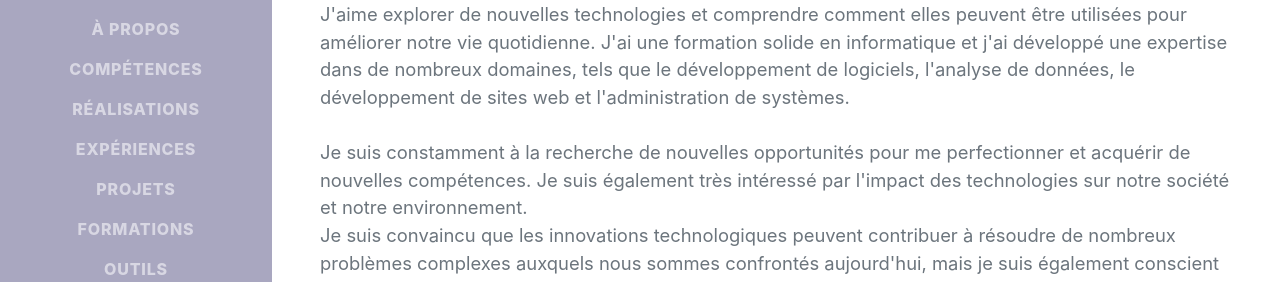
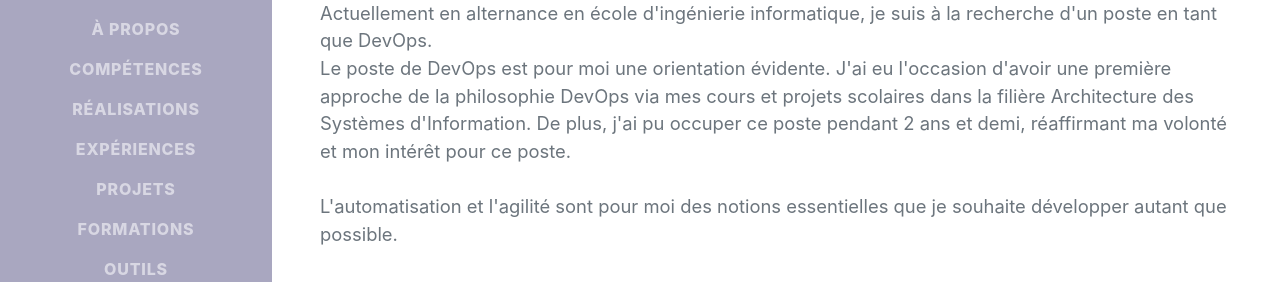
Before and after one commit to Tharshigansachchi/tharshi-portfolio, a website: page index.html in a window 1280 px wide. Shown: the part 314-596 px from the top of the page. Drawn offline with nearby package versions, Linux system fonts and the light colour scheme; a web font is replaced by a local one.

Commit message:
Ajout partie présentation

```diff
--- a/index.html
+++ b/index.html
@@ -49,11 +49,9 @@
                     <div class="subheading mb-5">
                         DEVOPS · EXPERT EN ARCHITECTURE DES SYSTEMES D'INFORMATIONS
                     </div>
-                    <p class="lead mb-5">Passionné par le monde du numérique et les innovations technologiques depuis tout petit, j'ai toujours été fasciné par les ordinateurs et les possibilités qu'offre l'univers digital. <br> J'aime explorer de nouvelles technologies et comprendre comment elles peuvent être utilisées pour améliorer notre vie quotidienne.
-
-                        J'ai une formation solide en informatique et j'ai développé une expertise dans de nombreux domaines, tels que le développement de logiciels, l'analyse de données, le développement de sites web et l'administration de systèmes.<br><br> Je suis constamment à la recherche de nouvelles opportunités pour me perfectionner et acquérir de nouvelles compétences.
-
-                        Je suis également très intéressé par l'impact des technologies sur notre société et notre environnement.<br> Je suis convaincu que les innovations technologiques peuvent contribuer à résoudre de nombreux problèmes complexes auxquels nous sommes confrontés aujourd'hui, mais je suis également conscient des défis et des enjeux éthiques qu'elles posent.</p>
+                    <p class="lead mb-5">Actuellement en alternance en école d'ingénierie informatique, je suis à la recherche d'un poste en tant que DevOps. <br>
+                        Le poste de DevOps est pour moi une orientation évidente. J'ai eu l'occasion d'avoir une première approche de la philosophie DevOps via mes cours et projets scolaires dans la filière Architecture des Systèmes d'Information. De plus, j'ai pu occuper ce poste pendant 2 ans et demi, réaffirmant ma volonté et mon intérêt pour ce poste. <br><br>
+                        L'automatisation et l'agilité sont pour moi des notions essentielles que je souhaite développer autant que possible. </p>
                     <div class="social-icons">
                         <a class="social-icon" href="https://www.linkedin.com/in/amine-chafai/"><i class="fab fa-linkedin-in"></i></a>
                         <a class="social-icon" href="https://github.com/Amine2802"><i class="fab fa-github"></i></a>
@@ -647,7 +645,7 @@
                 </li>
 
                 <li><i class="fas fa-phone mt-4 fa-2x"></i>
-                    <p>+ 07 67 34 58 43</p>
+                    <p>07 67 34 58 43</p>
                 </li>
 
                 <li><i class="fas fa-envelope mt-4 fa-2x"></i>
```
